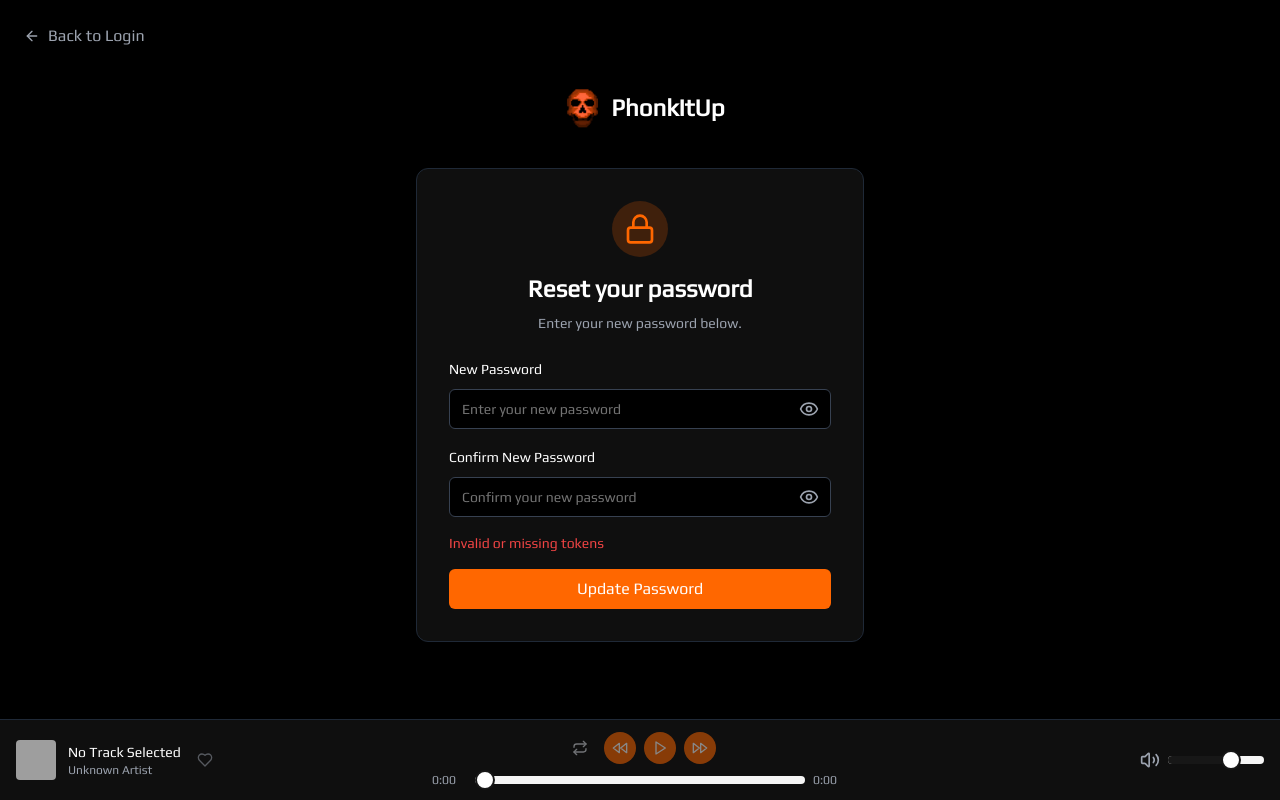
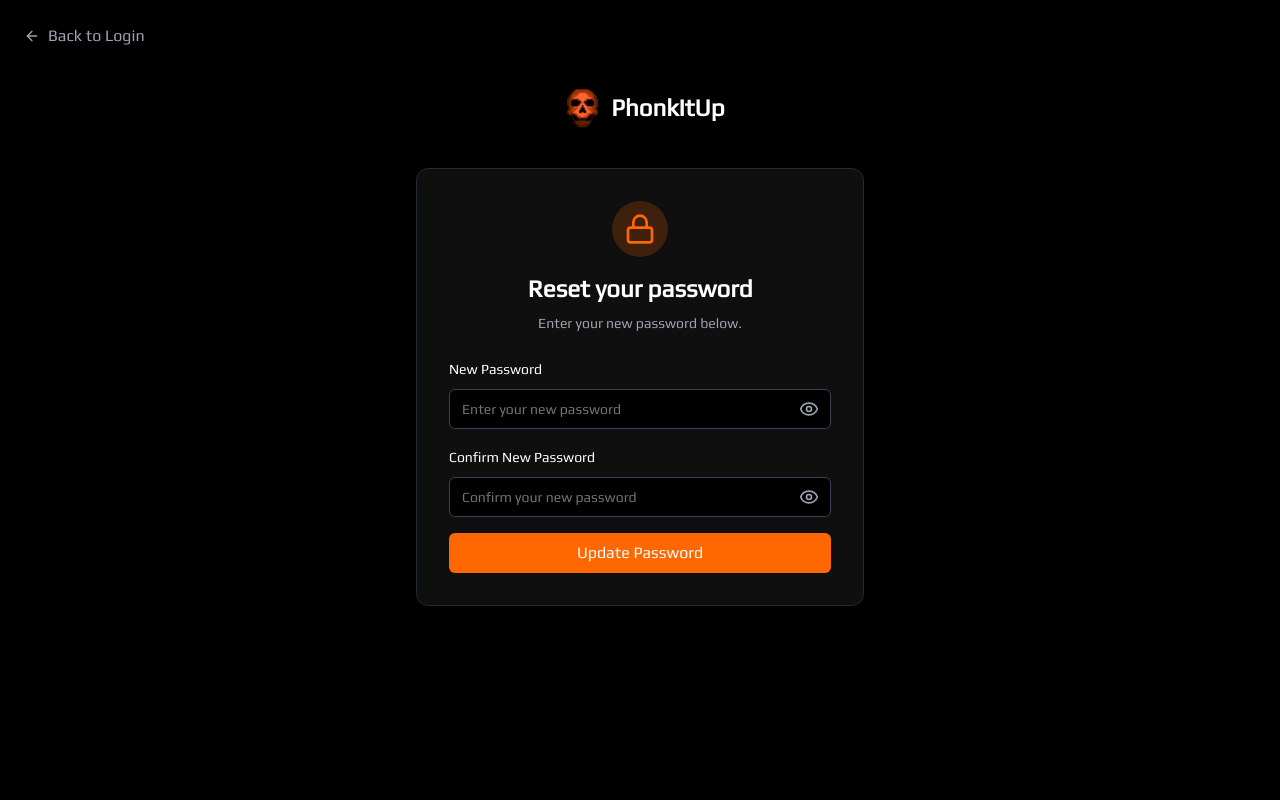
Before and after one commit to AkshayTeja/PhonkItUp, a Next.js app: page /reset-password in a window 1280 px wide. Built offline with nearby package versions, Linux system fonts and the light colour scheme; no server answers; grey boxes are pictures that could not be loaded.

Commit message:
Music Player Error fixed

```diff
--- a/app/reset-password/page.tsx
+++ b/app/reset-password/page.tsx
@@ -19,7 +19,7 @@ function ResetPasswordForm({ setError }) {
     const refreshToken = searchParams.get("refresh_token");
 
     if (!accessToken || !refreshToken) {
-      setError("Invalid or missing tokens");
+      setError("");
     }
   }, [searchParams, setError]);
 
--- a/components/client-layout-wrapper.tsx
+++ b/components/client-layout-wrapper.tsx
@@ -5,7 +5,13 @@ import MusicPlayer from "./music-player";
 
 export function ClientLayoutWrapper() {
   const pathname = usePathname();
-  const hidePlayerRoutes = ["/", "/login", "/signup"];
+  const hidePlayerRoutes = [
+    "/",
+    "/login",
+    "/signup",
+    "/forgot-password",
+    "/reset-password",
+  ];
   const shouldHidePlayer = hidePlayerRoutes.includes(pathname);
 
   return <>{!shouldHidePlayer && <MusicPlayer />}</>;
```
